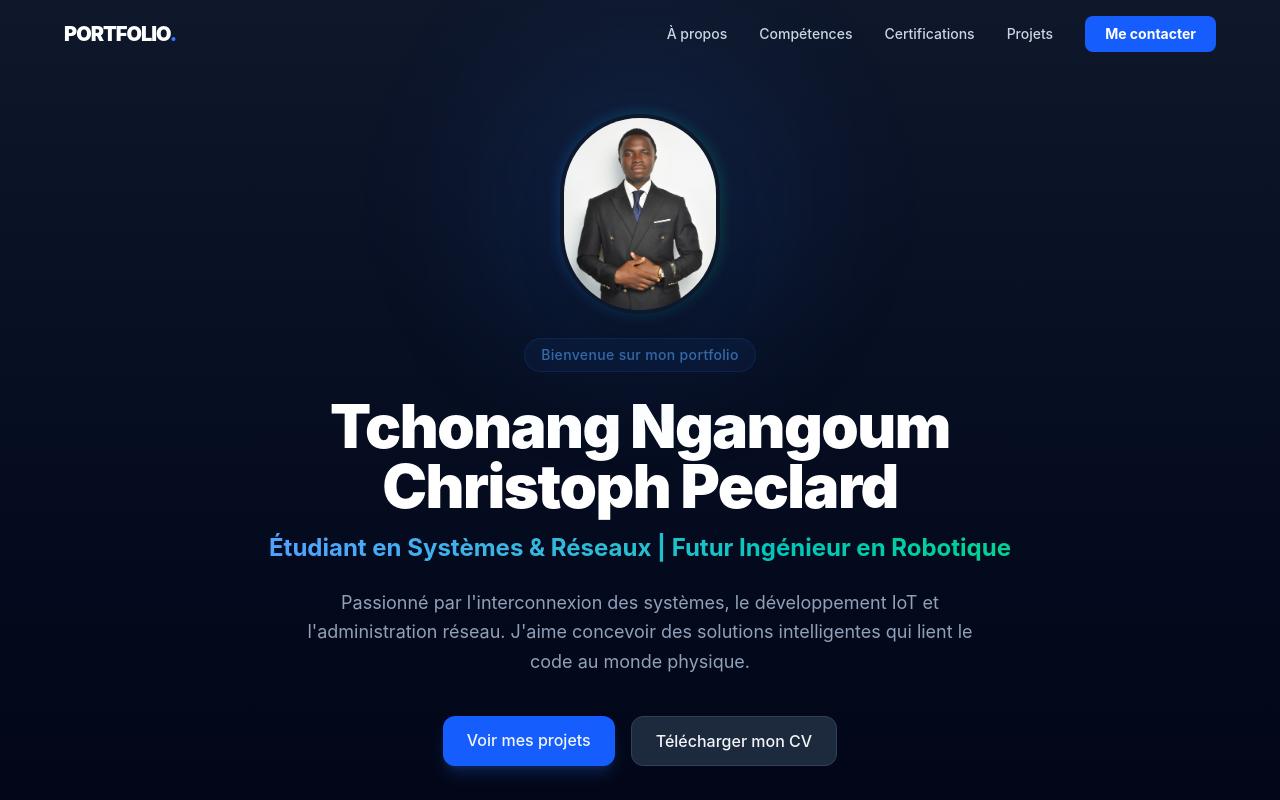
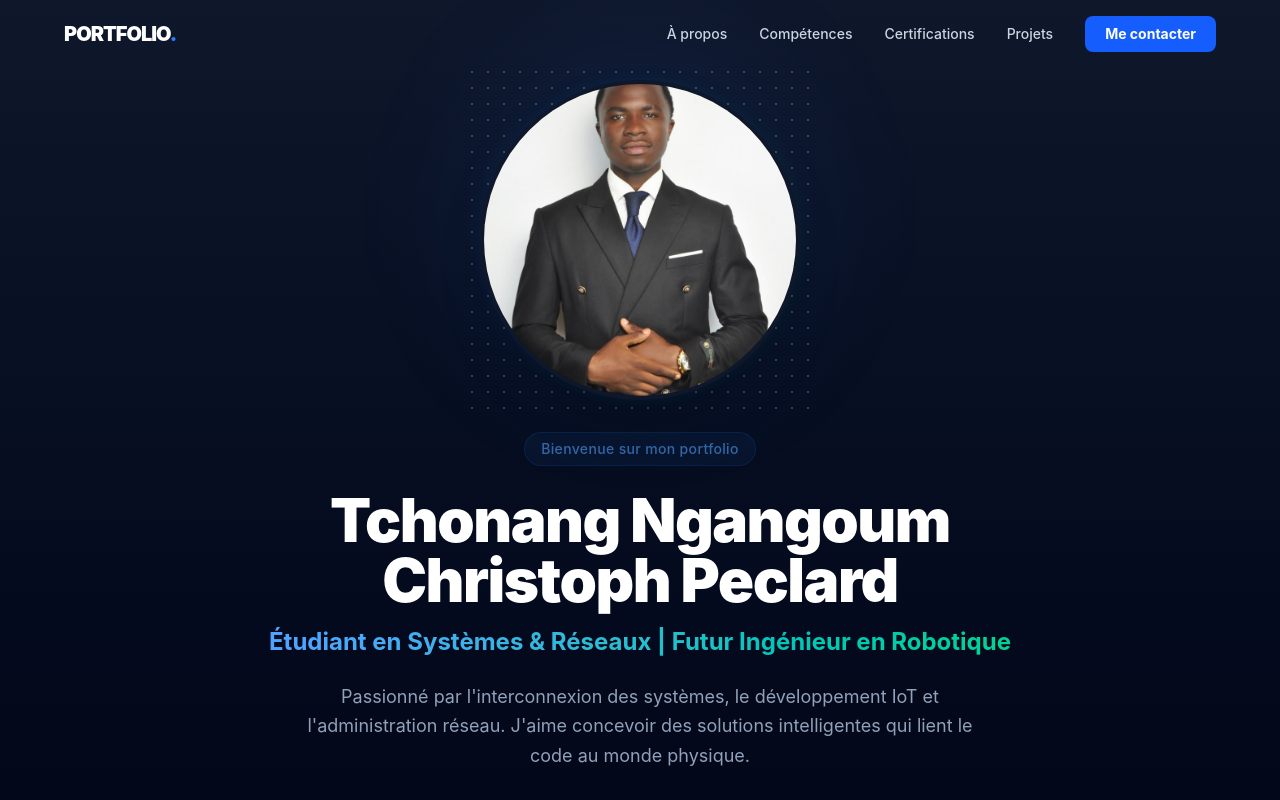
Before and after one commit to tchonang237/portfolio, a Vue app: page / in a window 1280 px wide. Shown: the top 800 px of the page. Built offline with nearby package versions, Linux system fonts and the light colour scheme.

Commit message:
modification de ma photo de présentation

```diff
--- a/src/App.vue
+++ b/src/App.vue
@@ -32,20 +32,31 @@ onMounted(() => {
     <Navbar />
 
     <header class="min-h-screen flex flex-col justify-center items-center px-6 text-center bg-gradient-to-b from-slate-900 to-slate-950 relative overflow-hidden pt-20">
+      <!-- Halo lumineux en arrière-plan -->
       <div class="absolute top-1/4 left-1/2 -translate-x-1/2 -translate-y-1/2 w-80 h-80 bg-blue-500/10 rounded-full blur-3xl"></div>
 
-      <div class="relative mb-6 group z-10">
-        <div class="absolute inset-0 bg-gradient-to-r from-blue-500 to-emerald-500 rounded-full blur opacity-30 group-hover:opacity-60 transition duration-500"></div>
+      <!-- CONTENEUR GLOBAL DE LA PHOTO + MOTIF DE POINTS -->
+      <div class="relative mb-8 group z-10 flex items-center justify-center w-72 h-72 md:w-80 md:h-80">
+
+        <!-- Motif de points à l'arrière-plan (Dots Matrix) -->
+        <div class="absolute -inset-4 bg-[radial-gradient(#ffffff_1px,transparent_1px)] [background-size:16px_16px] opacity-20 group-hover:opacity-30 transition duration-500 rounded-2xl"></div>
+
+        <!-- Effet de lueur diffuse au survol (Optionnel mais stylé) -->
+        <div class="absolute inset-0 bg-gradient-to-r from-blue-500/20 to-emerald-500/20 rounded-full blur opacity-40 group-hover:opacity-70 transition duration-500"></div>
+
+        <!-- La Photo parfaitement ronde et grande -->
         <img
           src="/christoph.jpeg"
           alt="Photo de Christoph"
-          class="relative w-50 h-32 md:w-40 md:h-50 rounded-full object-cover border-4 border-slate-900 shadow-2xl transition duration-500 group-hover:scale-105"
+          class="relative w-full h-full rounded-full object-cover border-4 border-slate-900 shadow-2xl transition duration-500 group-hover:scale-105 z-10"
         />
       </div>
 
+      <!-- Badge de bienvenue -->
       <span class="px-4 py-1.5 bg-blue-500/10 border border-blue-500/20 rounded-full text-sm text-blue-400 font-medium tracking-wide animate-pulse">
         Bienvenue sur mon portfolio
       </span>
+
       <h1 class="text-4xl md:text-6xl font-black text-white mt-6 tracking-tight max-w-4xl">
         {{ data.explorer.nom }}
       </h1>
```
Lines whose indentation alone changed are shown as unchanged.
